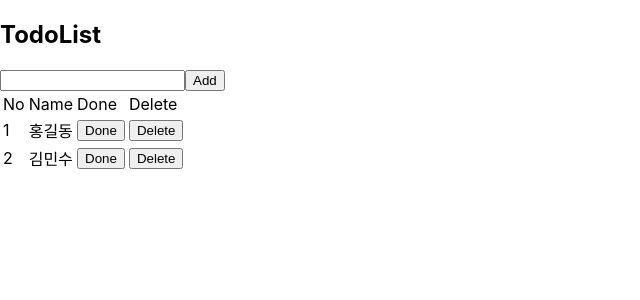
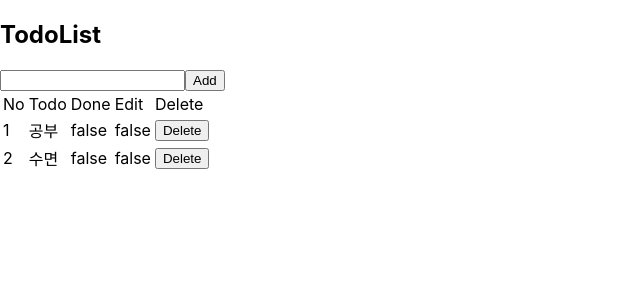
Before and after one commit to youngw77/ReactHook, a React (Create React App) app in the folder statehook/: page / in a window 1280 px wide. Shown: the top 300 px of the page, without its empty margins (0-640 px from the left). Built offline with nearby package versions, Linux system fonts and the light colour scheme.

Commit message:
todo update

```diff
--- a/statehook/src/App.js
+++ b/statehook/src/App.js
@@ -46,38 +46,41 @@
 import { useEffect, useState } from 'react';
 
 function App() {
-  const [name, setName] = useState([
+  const [todo, setTodo] = useState([
     {
       id:1,
-      name:'홍길동',
-      checked: false,
+      todo:'공부',
+      done: false,
+      edit: false,
     },
     {
       id:2,
-      name:'김민수',
-      checked: false,
+      todo:'수면',
+      done: false,
+      edit: false,
     },
   ]);
   const [input, setInput] = useState('');
-  const [count, setCount] = useState(0);
+  const [todoText, setTodoText] = useState('');
+  // const [toggle, setToggle] = useState(todo.done);
 
   const handleInputChange = (e) => {
     setInput(e.target.value);
   }
 
   const handleUpload = () => {
-    setName((preState) => {
+    setTodo((preState) => {
         // ...preState,
         // input
       return([...preState,
         {
-          id: name.length+1,
-          name:input,
-          checked: false,
-        }
+          id: todo.length+1,
+          todo:input,
+          done: false,
+          edit: false,
+    }
       ]);
     })
-    setCount(count+1);
     setInput('');
   }
 
@@ -85,23 +88,44 @@ function App() {
     console.log(e, 'keydown');
   }
 
-  // console.log(name);
-  // console.log(name.length);
-  // console.log(input);
-  // console.log(count);
 
 
   const deleteList = (index) => {
-    const indexId = name[index].id
-    setName(name.filter((name) => (name.id !== indexId)));
+    const indexId = todo[index].id;
+    // fileter((todo) => (todo.id ! == todo[index].id)) 가 왜 안되는지
+    setTodo(todo.filter((todo) => (todo.id !== indexId)));
   }
-  console.log(name.length);
 
-  // useEffect(() => {
-  // },[name])
+  const doneToggle = (index) => {
+    // setTodo((preState) => {preState})
 
-  const todoDone = (index) => {
+    if(todo[index].done){
+      todo[index].done = false;
+    } else{
+      todo[index].done = true;
+    }
+    // table 값 변화 x 재 랜더링 필요
+  }
+
+  const editToggle = (index) => {
+    if(todo[index].edit){
+      todo[index].edit = false;
+    } else{
+      todo[index].edit = true;
+    }
+  }
+
+  const handleInputTodoChange = (e) => {
+    setTodoText(e.target.value);
+  }
+
+  const handleTodoEnter = (e, index) => {
     console.log(index);
+    if(e.keyCode === 13){
+      todo[index].todo = todoText;
+      todo[index].edit = false;
+    }
+    setTodoText('');
   }
 
   return (
@@ -113,19 +137,23 @@ function App() {
           <thead>
             <tr>
               <td>No</td>
-              <td>Name</td>
+              <td>Todo</td>
               <td>Done</td>
+              <td>Edit</td>
               <td>Delete</td>
             </tr>
           </thead>
           <tbody>
-            {name.map((todo, index) => {
+            {todo.map((todo, index) => {
               return <tr key={index}>
               <td>{todo.id}</td>
-              <td>{todo.name}</td>
-              <td><button
-              onClick={() => todoDone(index)}
-              >Done</button></td>
+              <td>{todo.edit ? <input value={todoText} onChange={handleInputTodoChange} onKeyDown={(event) =>handleTodoEnter(event, index)}></input> : todo.todo}</td>
+              <td
+              onClick={() => doneToggle(index)}
+              >{todo.done ? 'true' : 'false'}</td>
+              <td
+              onClick={() => {editToggle(index)}}
+              >{todo.edit ? 'true' : 'false'}</td>
               <td><button
               onClick={() => deleteList(index)}
               >Delete</button></td>
```
